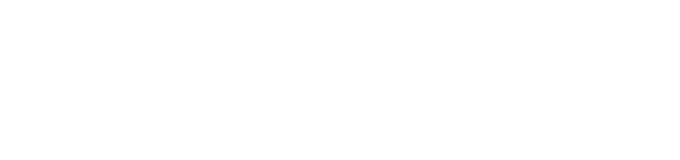
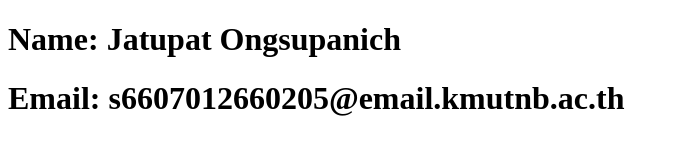
Before and after one commit to HawkSkYWalker/Lab_1, a plain HTML site: page index.html in a window 1280 px wide. Shown: the whole page, without its empty margins (0-680 px from the left). Drawn offline with Linux system fonts and the light colour scheme.

Commit message:
added feature branch, name and email

```diff
--- a/index.html
+++ b/index.html
@@ -6,8 +6,8 @@
     <title> My website </title>
 </head>
 <body>
-    <h1></h1>
-
+    <h1> Name: Jatupat Ongsupanich</h1>
+    <h1> Email: s6607012660205@email.kmutnb.ac.th </h1>
 
 </body>
 </html>
```
